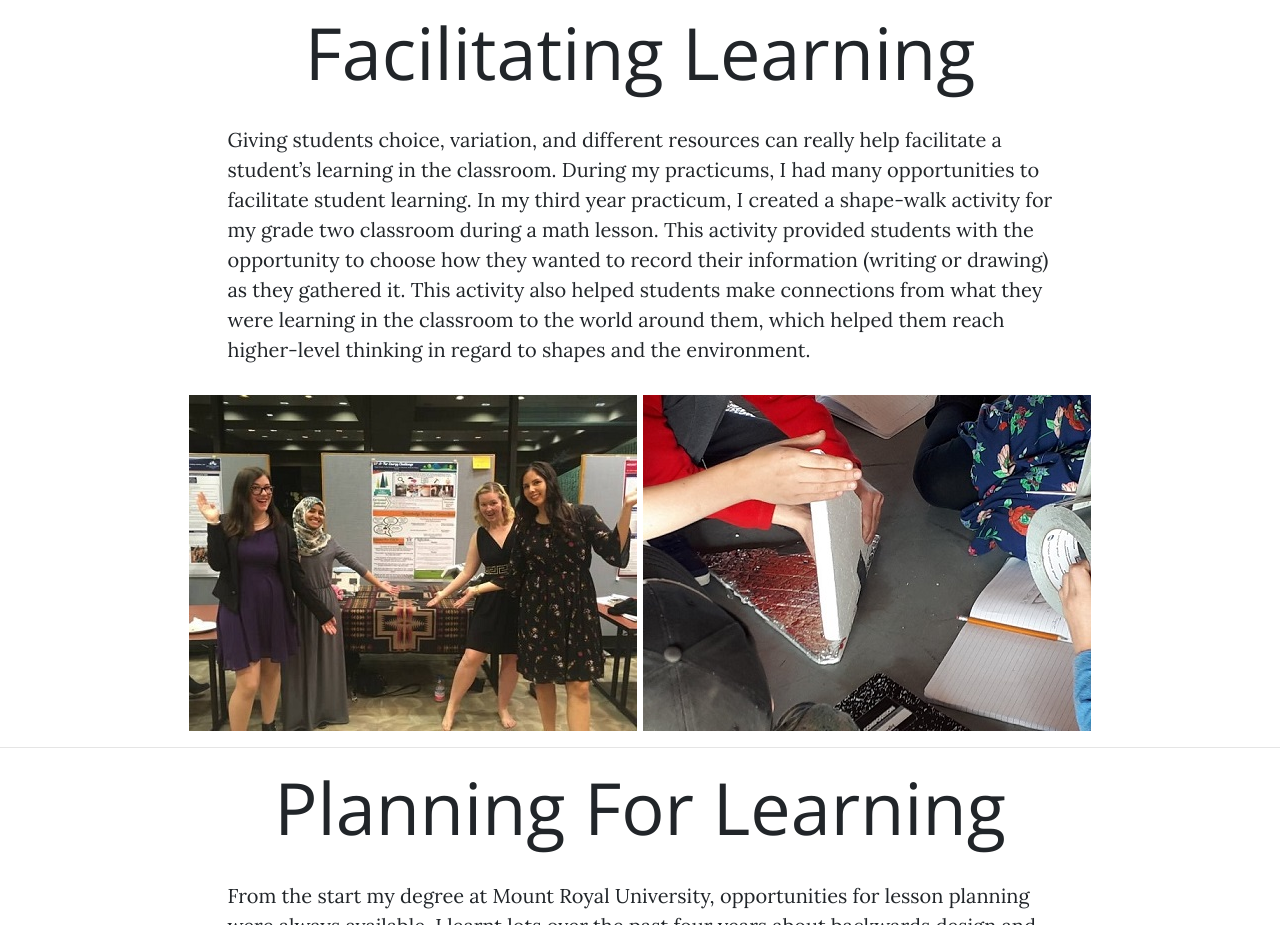
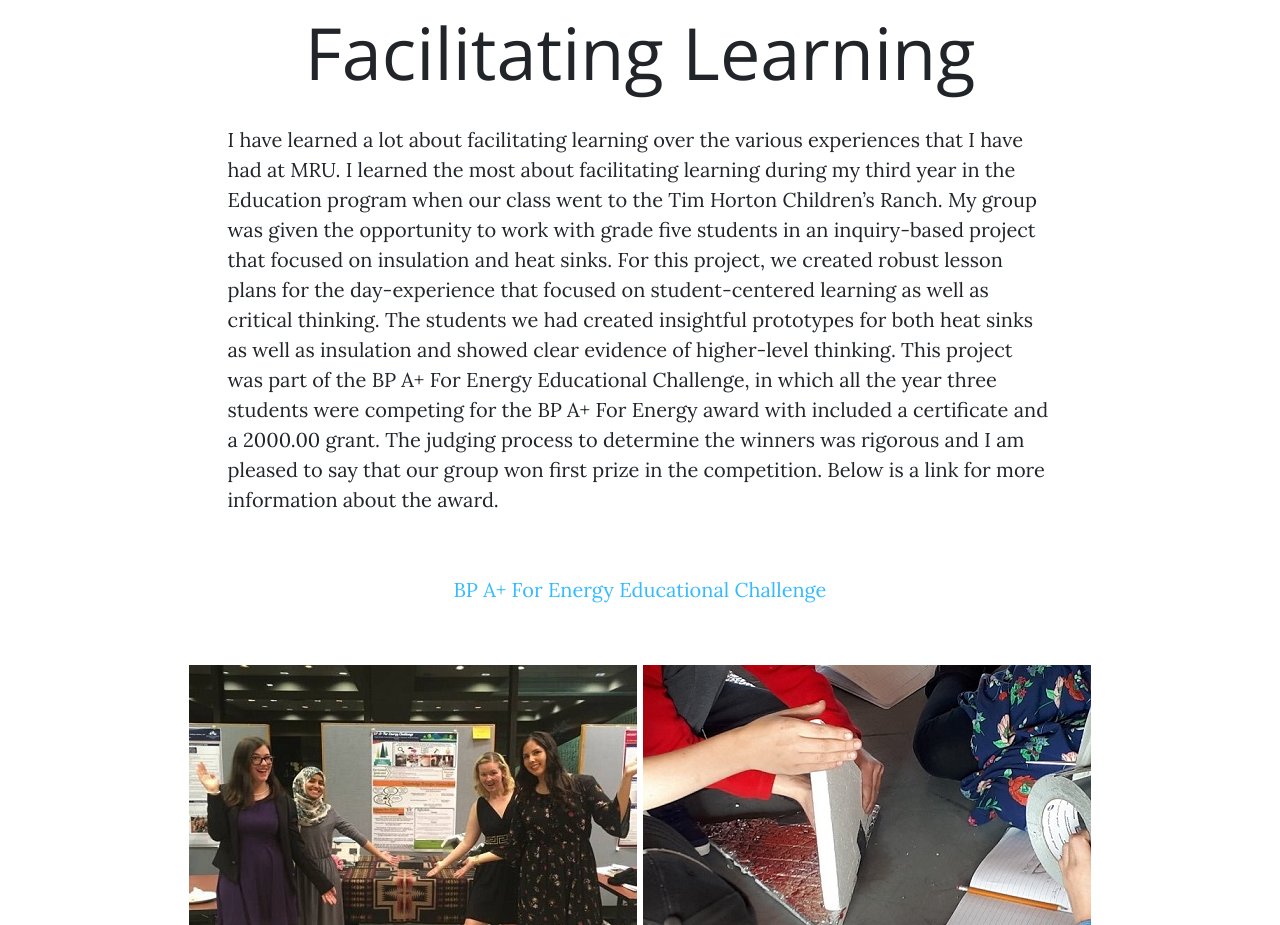
Before and after one commit to KaylaKielek/resume, a website: page competencies.html in a window 1280 px wide. Shown: the part 3100-4025 px from the top of the page. Drawn offline with nearby package versions, Linux system fonts and the light colour scheme; files that its build step writes are made by us from their sources; files whose address does not match are found by name.

Commit message:
Add files via upload

```diff
--- a/competencies.html
+++ b/competencies.html
@@ -148,7 +148,11 @@
             <center>
             <h2 class="display-3"><strong>Facilitating Learning</strong></h2>
             </center>
-            <p>Giving students choice, variation, and different resources can really help facilitate a student’s learning in the classroom. During my practicums, I had many opportunities to facilitate student learning. In my third year practicum, I created a shape-walk activity for my grade two classroom during a math lesson. This activity provided students with the opportunity to choose how they wanted to record their information (writing or drawing) as they gathered it. This activity also helped students make connections from what they were learning in the classroom to the world around them, which helped them reach higher-level thinking in regard to shapes and the environment.</p>
+            <p>I have learned a lot about facilitating learning over the various experiences that I have had at MRU. I learned the most about facilitating learning during my third year in the Education program when our class went to the Tim Horton Children’s Ranch. My group was given the opportunity to work with grade five students in an inquiry-based project that focused on insulation and heat sinks. For this project, we created robust lesson plans for the day-experience that focused on student-centered learning as well as critical thinking. The students we had created insightful prototypes for both heat sinks as well as insulation and showed clear evidence of higher-level thinking. This project was part of the BP A+ For Energy Educational Challenge, in which all the year three students were competing for the BP A+ For Energy award with included a certificate and a 2000.00 grant. The judging process to determine the winners was rigorous and I am pleased to say that our group won first prize in the competition. Below is a link for more information about the award.  </p>
+            <br>
+            <a href="index.html"><center></strong>BP A+ For Energy Educational Challenge</strong></strong></center></a>
+            <br>
+            <br>
 
 
 
```
